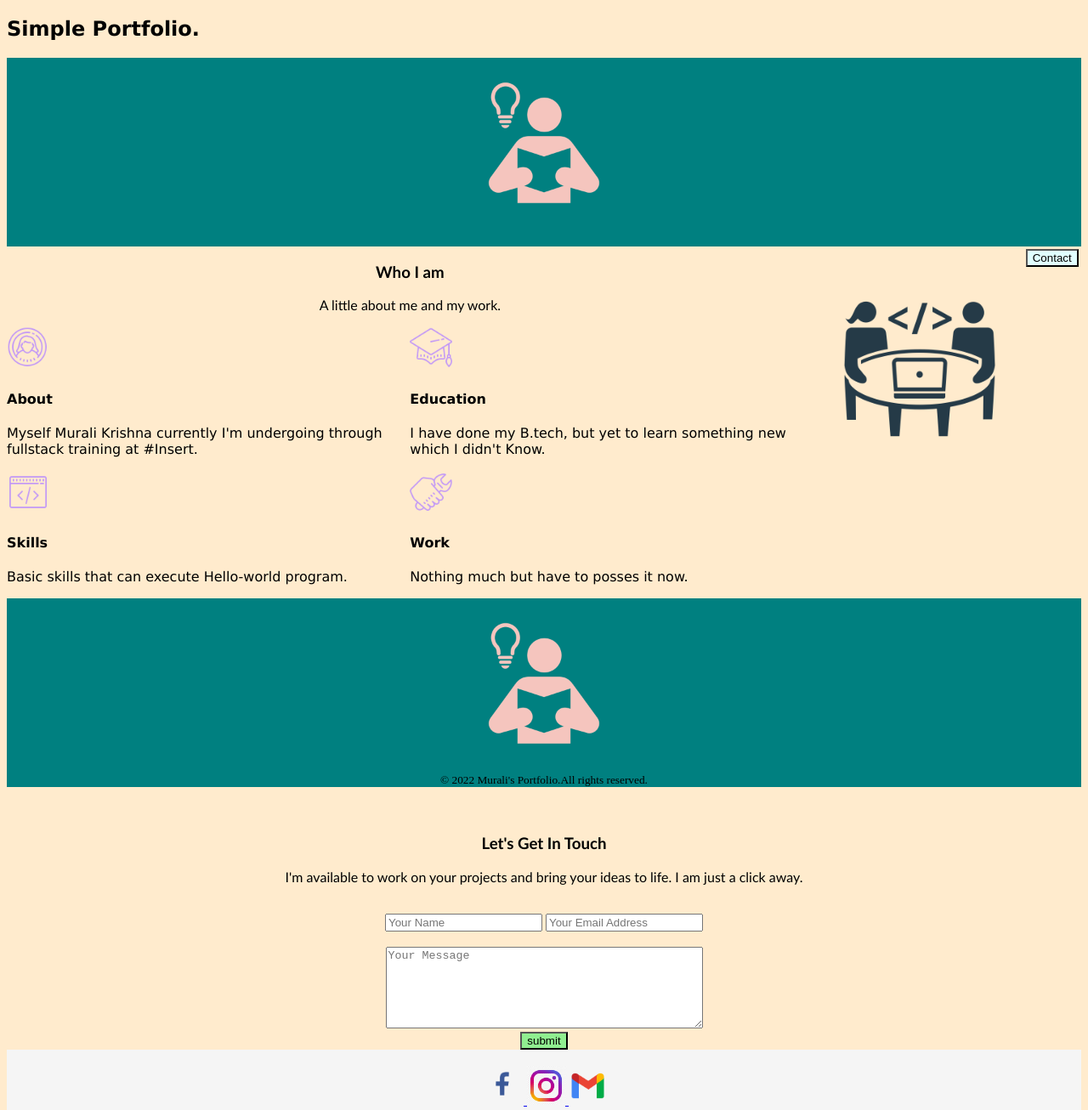
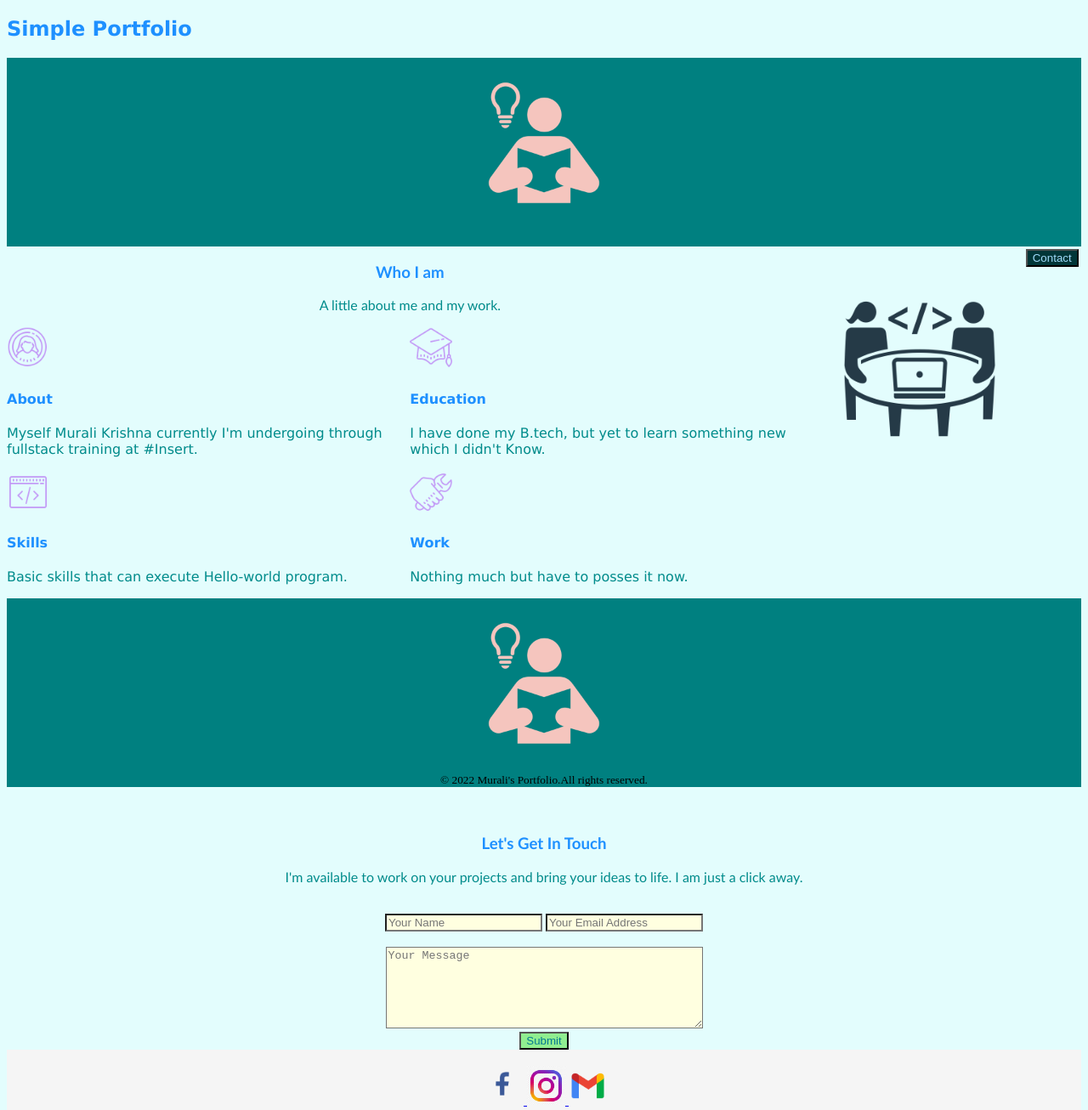
Before and after one commit to Murali1543/Murali1543.github.io, a plain HTML site: page index.html in a window 1280 px wide. Shown: the top 1306 px of the page at 85% size. Drawn offline with Linux system fonts and the light colour scheme.

Commit message:
Assignment on CSS Selectors

```diff
--- a/index.html
+++ b/index.html
@@ -7,24 +7,30 @@
     <meta name="keywords" content="About, Education, Contact details,">
     <meta name="author" content="Murali">
     <meta name="viewport" content="width=device-width, initial-scale = 1.0">
+
     <title> Murali's portfolio </title>
     <link rel="icon" type="image/png" href="/images/favicon_io/favicon-32x32.png">
+
     <style>
         body {
-            background-color: blanchedalmond;
+            background-color:#E3FDFD;
         }
 
         /* class hf refers to header and footer */
         .hf {
-            background-color: teal;
+            background-color:teal;
             text-align: center;
         }
-        .btn{
-            background-color:lightcyan;
+
+        .btn {
+            background-color: lightcyan;
             float: right;
             margin-top: 0.25em;
             margin-right: 0.25em;
+            color:#A2DBFA;
+            background-color:#003638;
         }
+
         /* class sm refers to social media */
         .sm {
             background-color: whitesmoke;
@@ -40,6 +46,13 @@
         /* class cf refers to contact form */
         .cf {
             text-align: center;
+            background-color: ;
+        }
+        .cf form input {
+            background-color: lightyellow;
+        }
+        .cf form textarea{
+            background-color: lightyellow;
         }
 
         .container {
@@ -66,12 +79,18 @@
             font-family: Trebuchet MS;
             text-align: center;
         }
+        h2,h3,h4{
+            color:dodgerblue;
+        }
+        p{
+            color:darkcyan;
+        }
     </style>
 
 </head>
 
 <body>
-    <h2 style="font-family: verdana;"> Simple Portfolio. </h2>
+    <h2 style="font-family: verdana;"> Simple Portfolio </h2>
     <!-- Header Section -->
     <div class="hf">
 
@@ -91,8 +110,8 @@
             <large> <img src="/images/logo-ft.png" width="250px" height="250px"> </large>
         </div>
         <div>
-            <h3 style="text-align: center; font-family: 'Trebuchet MS';"> Who I am</h3>
-            <p style="text-align: center; font-family: 'Trebuchet MS';"> A little about me and my work. </p>
+            <h3 class="fo"> Who I am</h3>
+            <p class="fo"> A little about me and my work. </p>
         </div>
         <div class="container">
             <div class="con1">
@@ -145,7 +164,7 @@
                 <br><br>
                 <textarea rows="6" cols="44" name="message" placeholder="Your Message"></textarea>
                 <br>
-                <input type="Submit" name="sbutton" id="sb" value="submit" style="background-color:lightgreen">
+                <input type="Submit" name="sbutton" id="sb" value="Submit" style="background-color:lightgreen; color:rgb(6, 121, 144);">
             </form>
         </div>
         <!-- Social media part -->
```
